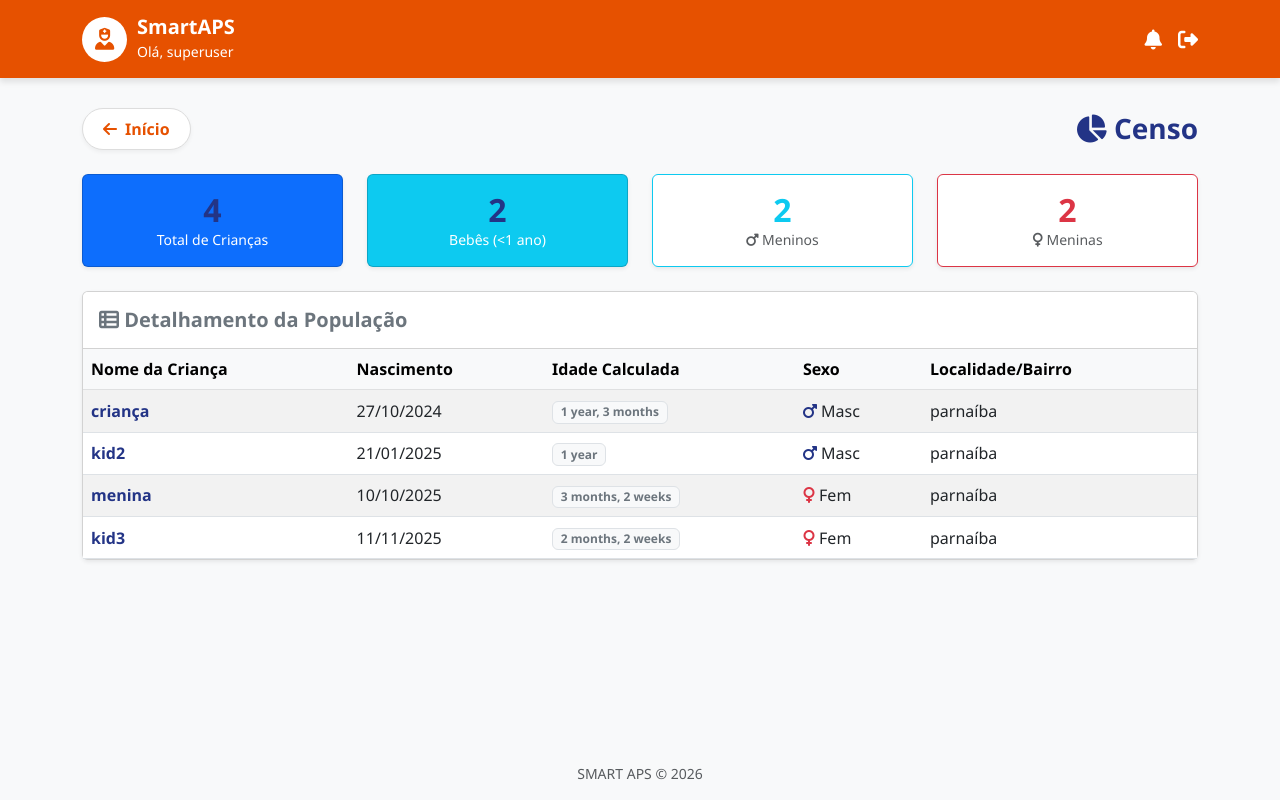
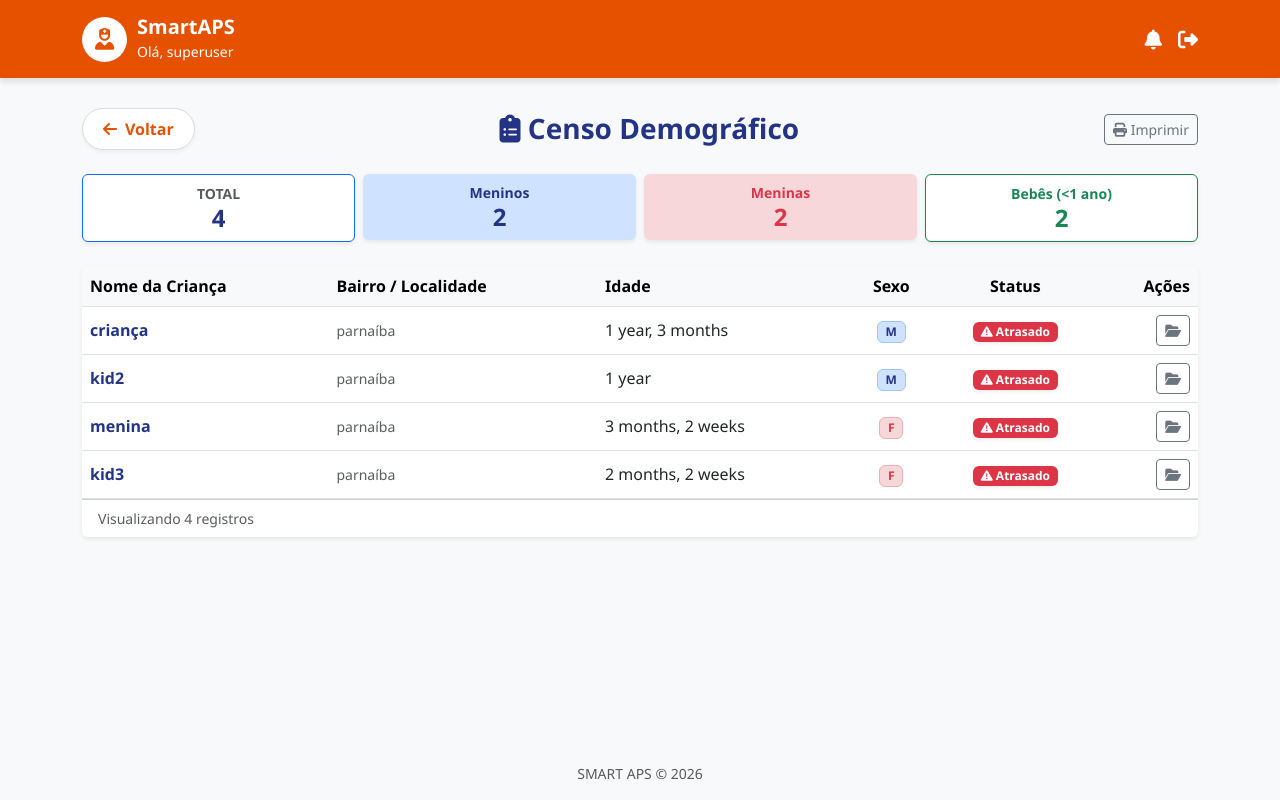
Before and after one commit to gabrieldiaslm/smartapsACS, a Django app: page /censo/ in a window 1280 px wide. Run offline with Django 5.2, Linux system fonts and the light colour scheme; a user stored in the database is signed in; data comes from the database, SQL or seed files in the repository.

Commit message:
atualizações na lista de crianças

```diff
--- a/smart_aps/core/templates/censo_demografico.html
+++ b/smart_aps/core/templates/censo_demografico.html
@@ -3,79 +3,107 @@
 {% block content %}
 <div class="d-flex justify-content-between align-items-center mb-4">
     <a href="{% url 'index' %}" class="btn-voltar-destaque">
-        <i class="fa-solid fa-arrow-left"></i> Início
+        <i class="fa-solid fa-arrow-left"></i> Voltar
     </a>
-    <h3 class="text-primary fw-bold m-0"><i class="fa-solid fa-chart-pie"></i> Censo</h3>
+    <h3 class="fw-bold m-0" style="color: var(--secondary-blue);">
+        <i class="fa-solid fa-clipboard-list"></i> Censo Demográfico
+    </h3>
+    <button class="btn btn-outline-secondary btn-sm" onclick="window.print()">
+        <i class="fa-solid fa-print"></i> Imprimir
+    </button>
 </div>
 
-<div class="row mb-4">
-    <div class="col-md-3">
-        <div class="card bg-primary text-white text-center p-3 shadow-sm">
-            <h2 class="fw-bold m-0">{{ total }}</h2>
-            <small>Total de Crianças</small>
+<div class="row mb-4 text-center g-2">
+    <div class="col">
+        <div class="card shadow-sm p-2 border-primary">
+            <small class="text-muted fw-bold">TOTAL</small>
+            <h4 class="m-0 fw-bold text-primary">{{ total }}</h4>
         </div>
     </div>
-    <div class="col-md-3">
-        <div class="card bg-info text-white text-center p-3 shadow-sm">
-            <h2 class="fw-bold m-0">{{ bebes }}</h2>
-            <small>Bebês (&lt;1 ano)</small>
+    <div class="col">
+        <div class="card shadow-sm p-2 border-0 bg-primary-subtle">
+            <small class="text-primary fw-bold">Meninos</small>
+            <h4 class="m-0 fw-bold text-primary">{{ meninos }}</h4>
         </div>
     </div>
-    <div class="col-md-3">
-        <div class="card border-info text-center p-3 shadow-sm">
-            <h2 class="fw-bold m-0 text-info">{{ meninos }}</h2>
-            <small class="text-muted"><i class="fa-solid fa-mars"></i> Meninos</small>
+    <div class="col">
+        <div class="card shadow-sm p-2 border-0 bg-danger-subtle">
+            <small class="text-danger fw-bold">Meninas</small>
+            <h4 class="m-0 fw-bold text-danger">{{ meninas }}</h4>
         </div>
     </div>
-    <div class="col-md-3">
-        <div class="card border-danger text-center p-3 shadow-sm">
-            <h2 class="fw-bold m-0 text-danger">{{ meninas }}</h2>
-            <small class="text-muted"><i class="fa-solid fa-venus"></i> Meninas</small>
+    <div class="col">
+        <div class="card shadow-sm p-2 border-success">
+            <small class="text-success fw-bold">Bebês (&lt;1 ano)</small>
+            <h4 class="m-0 fw-bold text-success">{{ bebes }}</h4>
         </div>
     </div>
 </div>
 
-<div class="card shadow-sm">
-    <div class="card-header bg-white py-3">
-        <h5 class="m-0 fw-bold text-secondary"><i class="fa-solid fa-table-list"></i> Detalhamento da População</h5>
-    </div>
+<div class="card shadow-sm border-0">
+    <div class="card-body p-0">
         <div class="table-responsive">
-        <table class="table table-hover table-striped mb-0 align-middle">
+            <table class="table table-hover align-middle mb-0">
                 <thead class="table-light">
                     <tr>
                         <th>Nome da Criança</th>
-                    <th>Nascimento</th>
-                    <th>Idade Calculada</th>
-                    <th>Sexo</th>
-                    <th>Localidade/Bairro</th>
+                        <th>Bairro / Localidade</th> <th>Idade</th>
+                        <th class="text-center">Sexo</th>
+                        <th class="text-center">Status</th> <th class="text-end">Ações</th>
                     </tr>
                 </thead>
                 <tbody>
                     {% for crianca in criancas %}
                     <tr>
-                    <td class="fw-bold text-primary">{{ crianca.nome }}</td>
-                    <td>{{ crianca.data_nascimento|date:"d/m/Y" }}</td>
+                        <td class="fw-bold text-primary text-nowrap">
+                            {{ crianca.nome }}
+                        </td>
 
                         <td>
-                        <span class="badge {% if crianca.data_nascimento|timesince|slice:':2'|add:'0' < 1 %}bg-warning text-dark{% else %}bg-light text-secondary border{% endif %}">
-                            {{ crianca.data_nascimento|timesince }}
+                            <span class="text-muted small">
+                                </i> {{ crianca.localidade|default:"-" }}
                             </span>
                         </td>
 
-                    <td>
+                        <td>{{ crianca.data_nascimento|timesince }}</td>
+
+                        <td class="text-center">
                             {% if crianca.sexo == 'M' %}
-                            <i class="fa-solid fa-mars text-primary"></i> Masc
+                                <span class="badge bg-primary-subtle text-primary border border-primary-subtle">M</span>
                             {% else %}
-                            <i class="fa-solid fa-venus text-danger"></i> Fem
+                                <span class="badge bg-danger-subtle text-danger border border-danger-subtle">F</span>
                             {% endif %}
                         </td>
-                    <td>{{ crianca.localidade }}</td>
+
+                        <td class="text-center">
+                            {% if crianca.tem_atraso > 0 %}
+                                <span class="badge bg-danger shadow-sm">
+                                    <i class="fa-solid fa-triangle-exclamation"></i> Atrasado
+                                </span>
+                            {% else %}
+                                <span class="badge bg-success shadow-sm opacity-50">Em dia</span>
+                            {% endif %}
+                        </td>
+
+                        <td class="text-end">
+                            <a href="{% url 'cartao_vacina' crianca.id %}" class="btn btn-sm btn-outline-secondary" title="Abrir Cartão">
+                                <i class="fa-solid fa-folder-open"></i>
+                            </a>
+                        </td>
                     </tr>
                     {% empty %}
-                <tr><td colspan="5" class="text-center p-4">Nenhum registro encontrado.</td></tr>
+                    <tr>
+                        <td colspan="6" class="text-center py-5 text-muted">
+                            Nenhum registro encontrado.
+                        </td>
+                    </tr>
                     {% endfor %}
                 </tbody>
             </table>
         </div>
     </div>
+    <div class="card-footer bg-white text-muted small">
+        Visualizando {{ criancas.count }} registros
+    </div>
+</div>
 {% endblock %}
```
Lines whose indentation alone changed are shown as unchanged.
